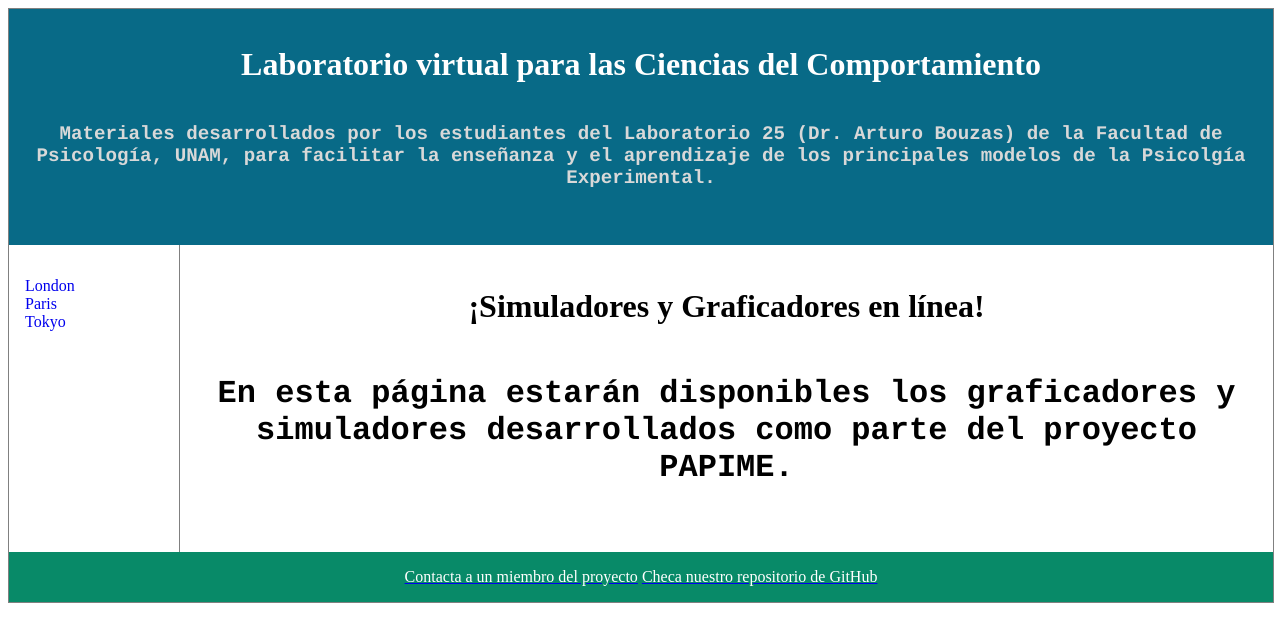
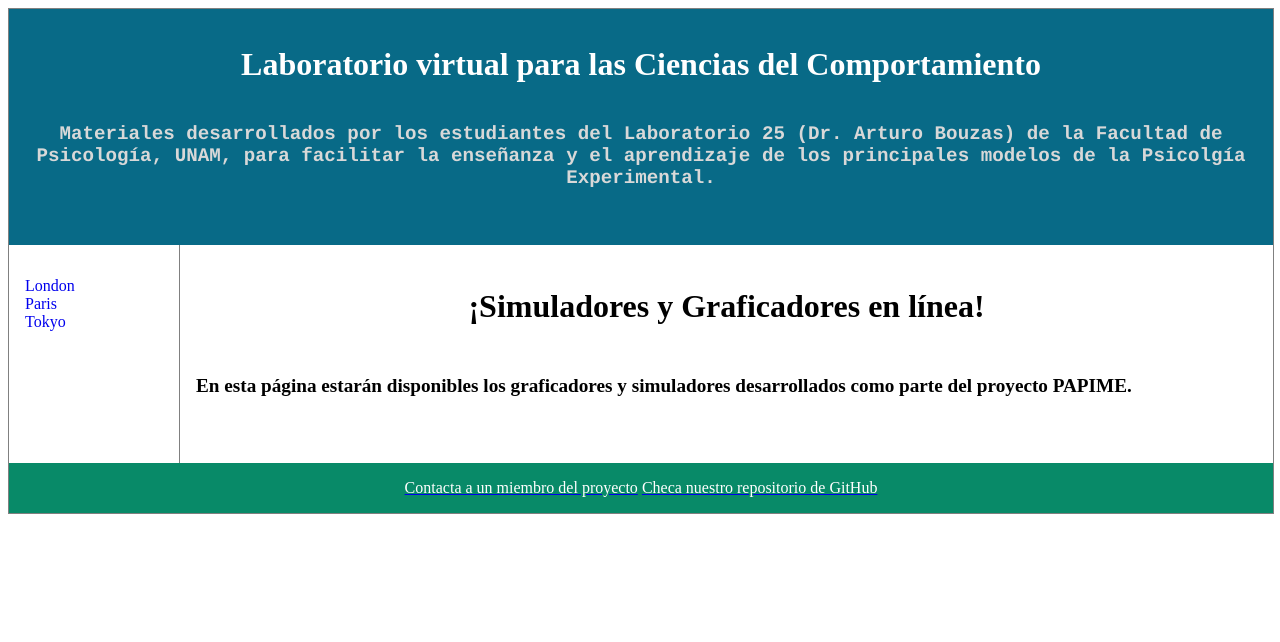
Before and after one commit to BouzasLab25/bouzaslab25.github.io, a Jekyll site: the page built from aboutPAPIME/index.html, in a window 1280 px wide. Shown: the top 642 px of the page. Built offline with Jekyll 4.4.1, drawn with Linux system fonts in a browser that asks for light colours.

Commit message:
Update papime.html

```diff
--- a/_layouts/papime.html
+++ b/_layouts/papime.html
@@ -22,9 +22,9 @@
 }
 
 h3 {
-    font-size: 2em;
-    font-family:'Couries New', 'Courier', 'monospace';
-    text-align:center;
+    font-size: 1.2em;
+    font-family: "Times New Roman", Georgia, Serif;
+    text-align:left;
     margin-top: 50px;
     margin-bottom: 50px;
 }
```
